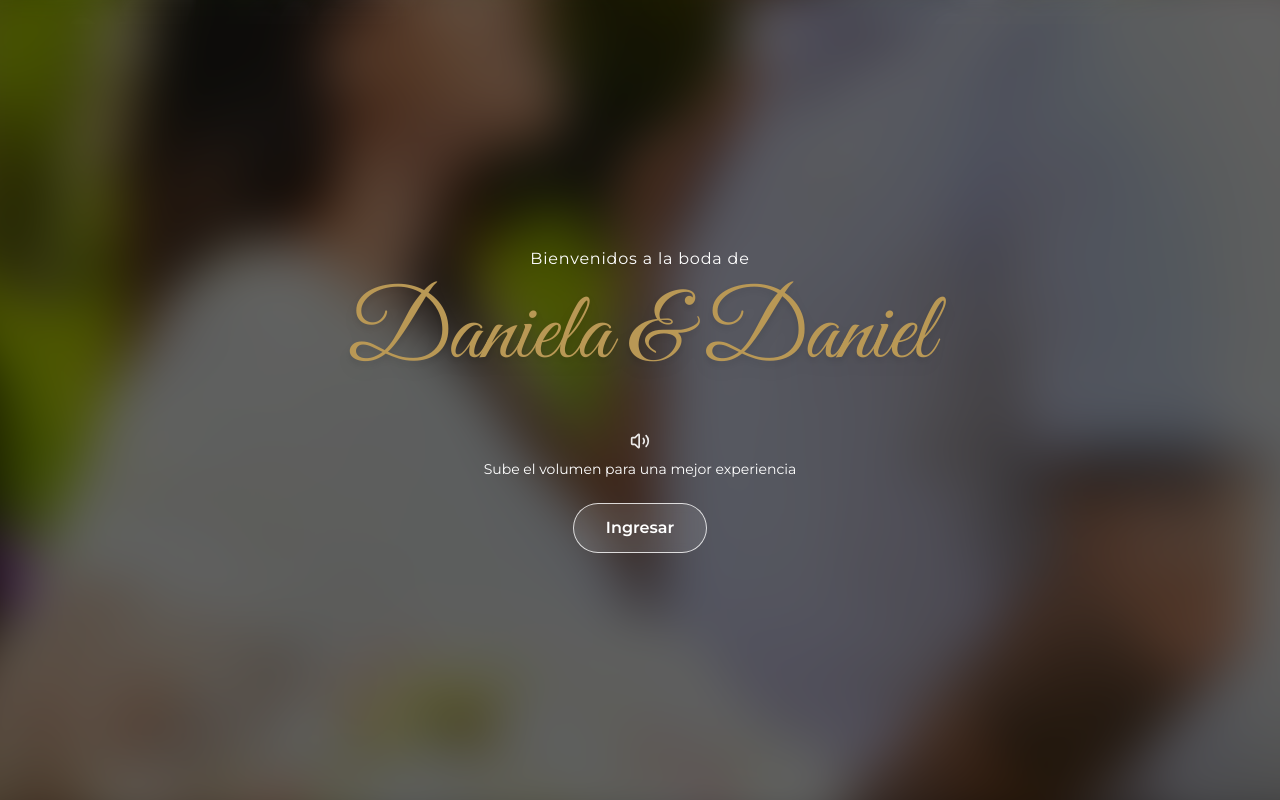
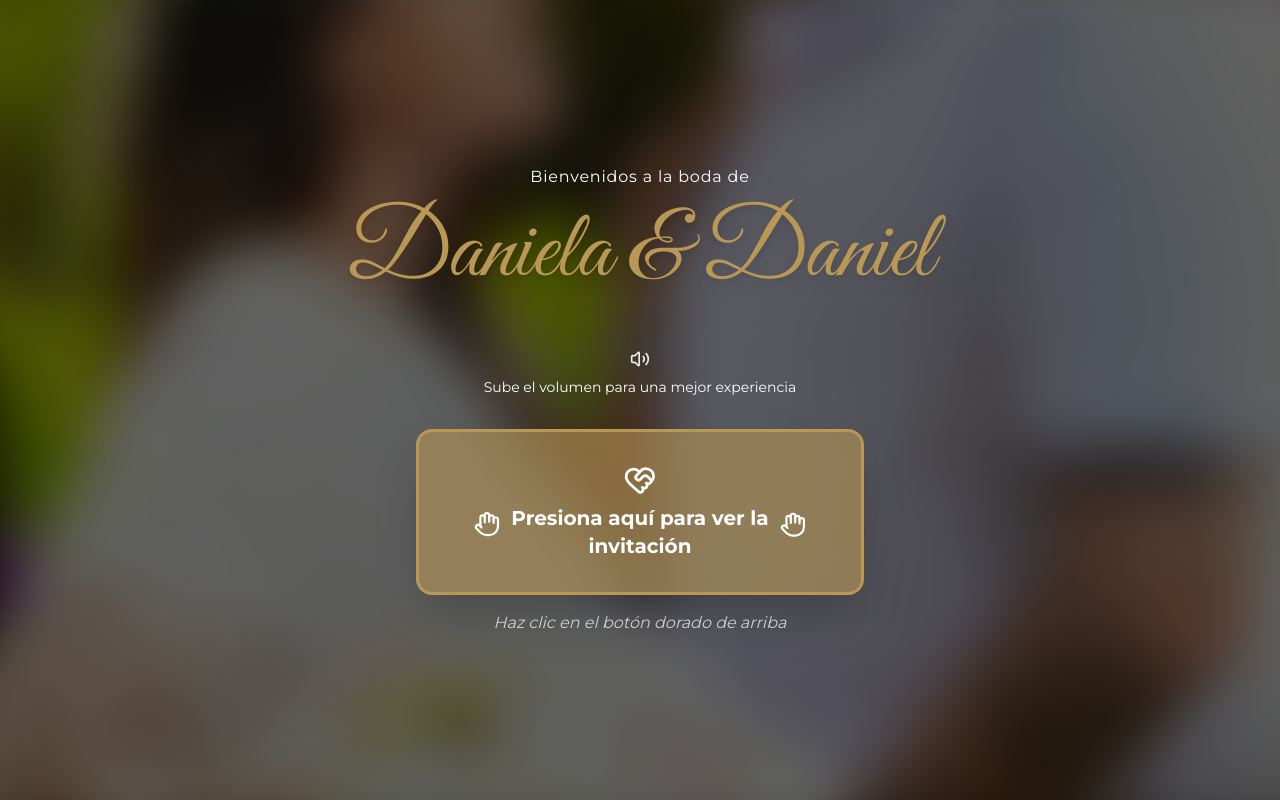
Before and after one commit to EdgarLopez95/boda-danielydaniela, a React (Vite) app: page / in a window 1280 px wide. Shown: the top 800 px of the page. Built offline with nearby package versions, Linux system fonts and the light colour scheme.

Commit message:
cambiando información

```diff
--- a/src/components/MusicModal.jsx
+++ b/src/components/MusicModal.jsx
@@ -1,6 +1,6 @@
 import { useState, useEffect } from 'react';
 import { motion, AnimatePresence } from 'framer-motion';
-import { Music, VolumeX, Volume2 } from 'lucide-react';
+import { Music, VolumeX, Volume2, Hand, HeartHandshake } from 'lucide-react';
 
 const MusicModal = () => {
   const [isOpen, setIsOpen] = useState(true);
@@ -91,18 +91,77 @@ const MusicModal = () => {
               <h1 className="font-script text-accent text-5xl md:text-7xl lg:text-8xl mb-12 drop-shadow-lg">
                 Daniela & Daniel
               </h1>
-              <div className="flex flex-col items-center gap-2 mb-6">
+              <div className="flex flex-col items-center gap-2 mb-8">
                 <Volume2 className="w-5 h-5 text-white animate-pulse" />
                 <p className="text-white text-xs md:text-sm text-center">
                   Sube el volumen para una mejor experiencia
                 </p>
               </div>
-              <button
+
+              {/* Botón grande y explícito */}
+              <motion.button
                 onClick={handleEnter}
-                className="px-8 py-3 border border-white/80 text-white rounded-full font-semibold hover:bg-accent hover:border-accent hover:text-white transition-all duration-300 backdrop-blur-sm bg-white/10"
+                whileHover={{ scale: 1.05 }}
+                whileTap={{ scale: 0.95 }}
+                className="relative px-10 py-6 md:px-14 md:py-8 bg-[#B99855]/60 backdrop-blur-md border-[3px] border-[#B99855] text-white rounded-2xl font-bold text-lg md:text-xl shadow-2xl hover:bg-[#B99855]/75 hover:border-[#B99855] transition-all duration-300 flex flex-col items-center justify-center gap-2 w-full max-w-md mx-auto"
               >
-                Ingresar
-              </button>
+                {/* Icono de matrimonio arriba */}
+                <motion.div
+                  animate={{
+                    scale: [1, 1.15, 1],
+                    rotate: [0, 5, -5, 0]
+                  }}
+                  transition={{
+                    duration: 2,
+                    repeat: Infinity,
+                    ease: "easeInOut"
+                  }}
+                  className="flex items-center"
+                >
+                  <HeartHandshake className="w-7 h-7 md:w-8 md:h-8" />
+                </motion.div>
+
+                {/* Contenedor de texto e iconos de mano */}
+                <div className="flex items-center justify-center gap-3">
+                  <motion.div
+                    animate={{
+                      y: [0, -8, 0],
+                      scale: [1, 1.1, 1]
+                    }}
+                    transition={{
+                      duration: 1.5,
+                      repeat: Infinity,
+                      ease: "easeInOut"
+                    }}
+                    className="flex items-center"
+                  >
+                    <Hand className="w-5 h-5 md:w-6 md:h-6" />
+                  </motion.div>
+                  <span className="text-center">
+                    Presiona aquí para ver la invitación
+                  </span>
+                  <motion.div
+                    animate={{
+                      y: [0, -8, 0],
+                      scale: [1, 1.1, 1]
+                    }}
+                    transition={{
+                      duration: 1.5,
+                      repeat: Infinity,
+                      ease: "easeInOut",
+                      delay: 0.1
+                    }}
+                    className="flex items-center"
+                  >
+                    <Hand className="w-5 h-5 md:w-6 md:h-6" />
+                  </motion.div>
+                </div>
+              </motion.button>
+
+              {/* Texto adicional de ayuda */}
+              <p className="text-white/80 text-sm md:text-base mt-4 text-center italic">
+                Haz clic en el botón dorado de arriba
+              </p>
             </motion.div>
           </motion.div>
         )}
--- a/src/components/Timeline.jsx
+++ b/src/components/Timeline.jsx
@@ -89,7 +89,7 @@ const Timeline = () => {
 
       <div className="max-w-7xl mx-auto relative z-10">
         <FadeIn>
-          <div className="flex items-center justify-center gap-4 mb-4 relative z-10">
+          <div className="flex items-center justify-center gap-4 mb-8 relative z-10">
             <div className="flex items-center gap-2">
               <div className="h-px w-12 bg-accent/30"></div>
               <Leaf className="w-5 h-5 text-accent rotate-12" />
@@ -104,14 +104,11 @@ const Timeline = () => {
               <div className="h-px w-12 bg-accent/30"></div>
             </div>
           </div>
-          <p className="text-[#B99855] font-medium text-xs uppercase tracking-widest mb-4 text-center animate-pulse">
-            Desliza para ver la historia ↔
-          </p>
         </FadeIn>
 
-        <div className="flex overflow-x-auto snap-x snap-mandatory scrollbar-hide px-6 gap-6 pb-10">
+        <div className="grid grid-cols-1 md:grid-cols-3 gap-6 px-6 pb-10">
           {events.map((event) => (
-            <div key={event.id} className="min-w-[75vw] md:min-w-[400px] h-[500px] relative rounded-2xl overflow-hidden shadow-2xl shadow-accent/10 snap-center">
+            <div key={event.id} className="w-full h-[500px] relative rounded-2xl overflow-hidden shadow-2xl shadow-accent/10">
               <img
                 src={event.image}
                 alt={event.title}
```
